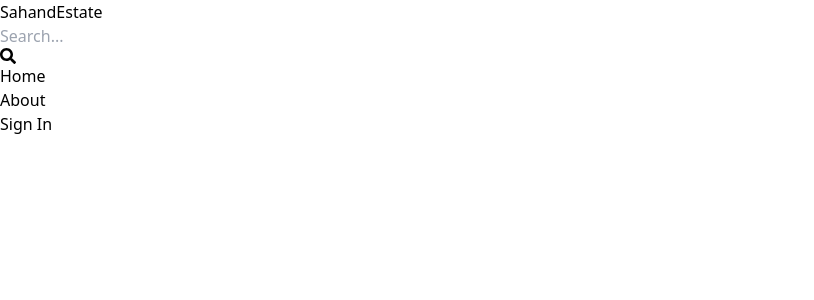
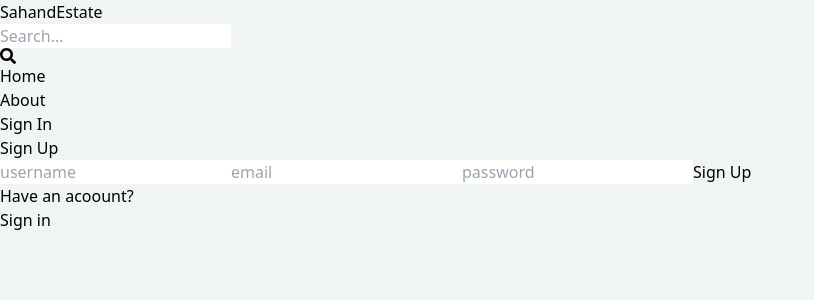
Before and after one commit to YangLiu0327/mern-estate, a React (Vite) app in the folder client/: page /sign-up in a window 1280 px wide. Shown: the top 300 px of the page, without its empty margins (0-814 px from the left). Built offline with nearby package versions, Linux system fonts and the light colour scheme.

Commit message:
complete sign in page ui

```diff
--- a/client/src/App.jsx
+++ b/client/src/App.jsx
@@ -1,7 +1,7 @@
 import { BrowserRouter, Routes, Route } from "react-router-dom";
 import Home from "./pages/Home";
 import SignIn from "./pages/SignIn";
-import SignOut from "./pages/SignOut";
+import SignUp from "./pages/SignUp";
 import Profile from "./pages/Profile";
 import About from "./pages/About";
 import Head from "./components/Head";
@@ -13,7 +13,7 @@
       <Routes>
         <Route path="/" element={<Home />}></Route>
         <Route path="/sign-in" element={<SignIn />}></Route>
-        <Route path="/sign-out" element={<SignOut />}></Route>
+        <Route path="/sign-up" element={<SignUp />}></Route>
         <Route path="/about" element={<About />}></Route>
         <Route path="/profile" element={<Profile />}></Route>
       </Routes>
--- a/client/src/index.css
+++ b/client/src/index.css
@@ -1,3 +1,7 @@
 @tailwind base;
 @tailwind components;
 @tailwind utilities;
+
+body {
+    background-color: rgb(241, 245, 241);
+}
--- a/client/src/pages/SignOut.jsx
+++ /dev/null
@@ -1,3 +0,0 @@
-export default function SignOut() {
-  return <div>SignOut</div>;
-}
--- /dev/null
+++ b/client/src/pages/SignUp.jsx
@@ -0,0 +1,41 @@
+import { Link } from "react-router-dom";
+
+export default function SignUp() {
+  return (
+    <div className="p-3 max-w-lg mx-auto">
+      <h1 className="text-3xl text-center font-semibold my-7">Sign Up</h1>
+      <form className="flex flex-col gap-4">
+        <input
+          type="text"
+          placeholder="username"
+          className="border p-3 rounded-lg"
+          id="username"
+        />
+        <input
+          type="email"
+          placeholder="email"
+          className="border p-3 rounded-lg"
+          id="email"
+        />
+        <input
+          type="password"
+          placeholder="password"
+          className="border p-3 rounded-lg"
+          id="password"
+        />
+        <button
+          className="bg-slate-700 text-white p-3
+         rounded-lg uppercase hover:opacity-95 disabled:opacity-80"
+        >
+          Sign Up
+        </button>
+      </form>
+      <div className="flex gap-2 mt-5">
+        <p>Have an acoount?</p>
+        <Link to={"/sign-in"}>
+          <span className="text-blue-700">Sign in</span>
+        </Link>
+      </div>
+    </div>
+  );
+}
```
